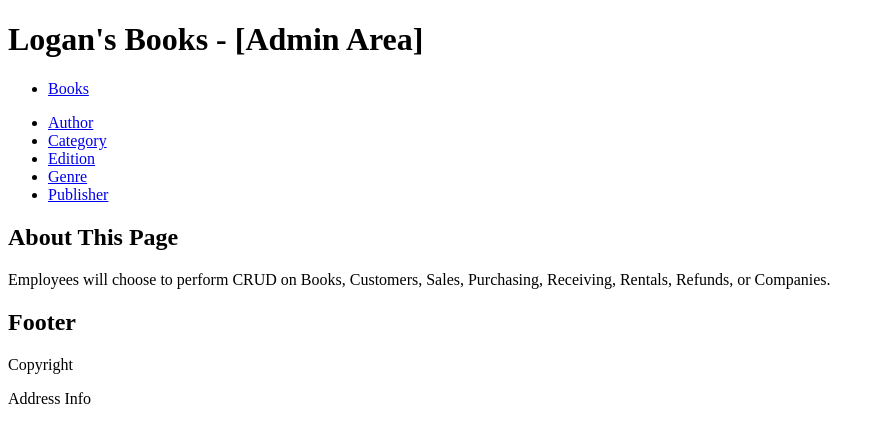
After one commit to lmagnuson07/logans-books, a PHP site: page /staff/index.php in a window 1280 px wide. The commit adds this page. Shown: the top 443 px of the page, without its empty margins (0-881 px from the left). Run offline with PHP 8.4, Linux system fonts and the light colour scheme.

Commit message:
Added composer, header footer includes implemented for staff area. Navigation setup (just HTML) with empty links

```diff
--- /dev/null
+++ b/private/shared/book_navigation.php
@@ -0,0 +1,9 @@
+<?php
+?>
+<ul>
+	<li><a href="#">Author</a></li>
+	<li><a href="#">Category</a></li>
+	<li><a href="#">Edition</a></li>
+	<li><a href="#">Genre</a></li>
+	<li><a href="#">Publisher</a></li>
+</ul>
--- a/private/shared/staff_footer.php
+++ b/private/shared/staff_footer.php
@@ -1 +1,11 @@
 <?php
+?>
+</main>
+
+<footer>
+	<h2>Footer</h2>
+	<p>Copyright</p>
+	<p>Address Info</p>
+</footer>
+</body>
+</html>
--- a/private/shared/staff_header.php
+++ b/private/shared/staff_header.php
@@ -1 +1,24 @@
 <?php
+
+?>
+<!doctype html>
+<html lang="en">
+<head>
+	<meta charset="UTF-8">
+	<meta name="viewport"
+				content="width=device-width, user-scalable=no, initial-scale=1.0, maximum-scale=1.0, minimum-scale=1.0">
+	<meta http-equiv="X-UA-Compatible" content="ie=edge">
+	<title>Logan's Books - [Admin Area]</title>
+</head>
+<body>
+<header>
+	<h1>Logan's Books - [Admin Area]</h1>
+	<nav>
+		<ul>
+			<li><a href="book/index.php">Books</a></li>
+		</ul>
+		<?php require_once('book_navigation.php'); ?>
+	</nav>
+</header>
+
+<main>
--- /dev/null
+++ b/public/staff/index.php
@@ -0,0 +1,9 @@
+<?php
+	require_once('../../private/shared/staff_header.php');
+?>
+	<!--	redirect to login page from here if user is not logged in -->
+	<h2>About This Page</h2>
+	<p>Employees will choose to perform CRUD on Books, Customers, Sales, Purchasing, Receiving, Rentals, Refunds, or Companies.</p>
+<?php
+require_once('../../private/shared/staff_footer.php');
+?>
--- /dev/null
+++ b/public/staff/login.php
@@ -0,0 +1,2 @@
+<?php
+echo "login";
--- /dev/null
+++ b/public/staff/logout.php
@@ -0,0 +1,2 @@
+<?php
+echo "logout";
```
Also changed, not shown: composer.json (added, +15 -0 lines), public/index.php (+27 -0 lines), public/staff/book/index.php (+30 -0 lines).
